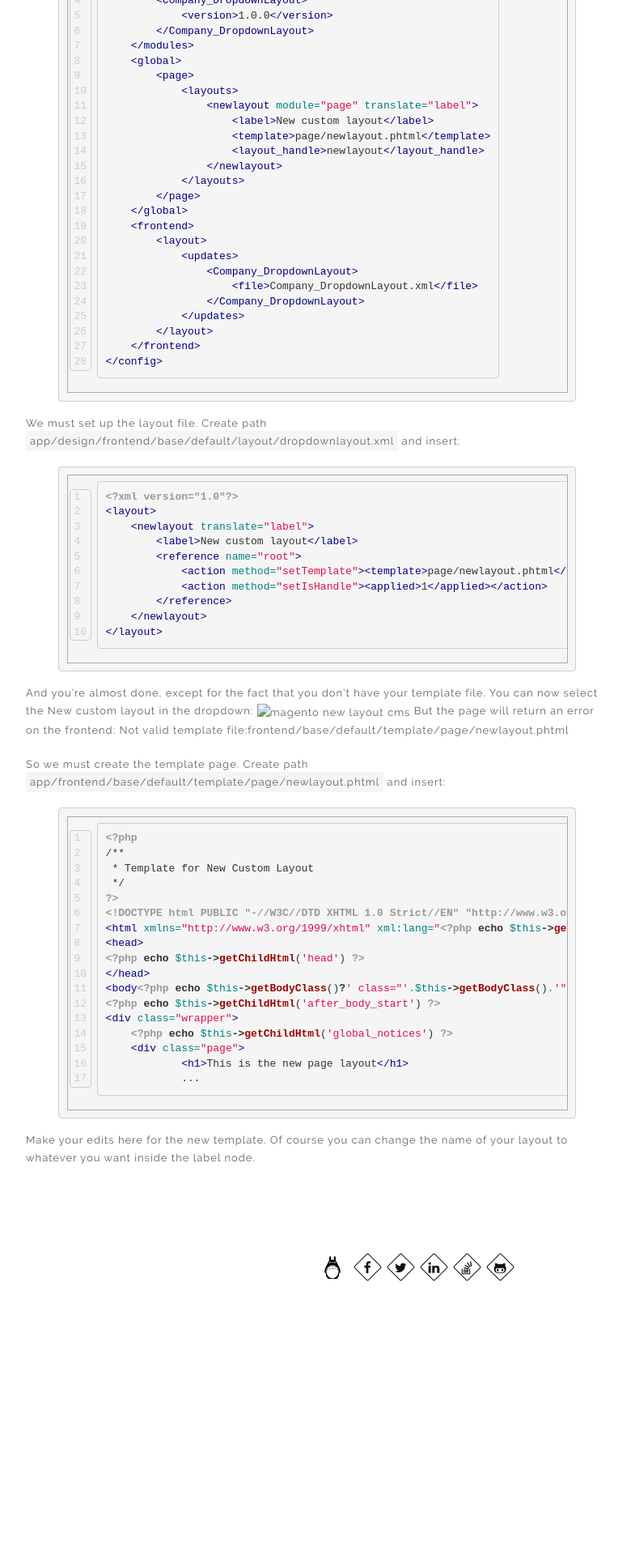
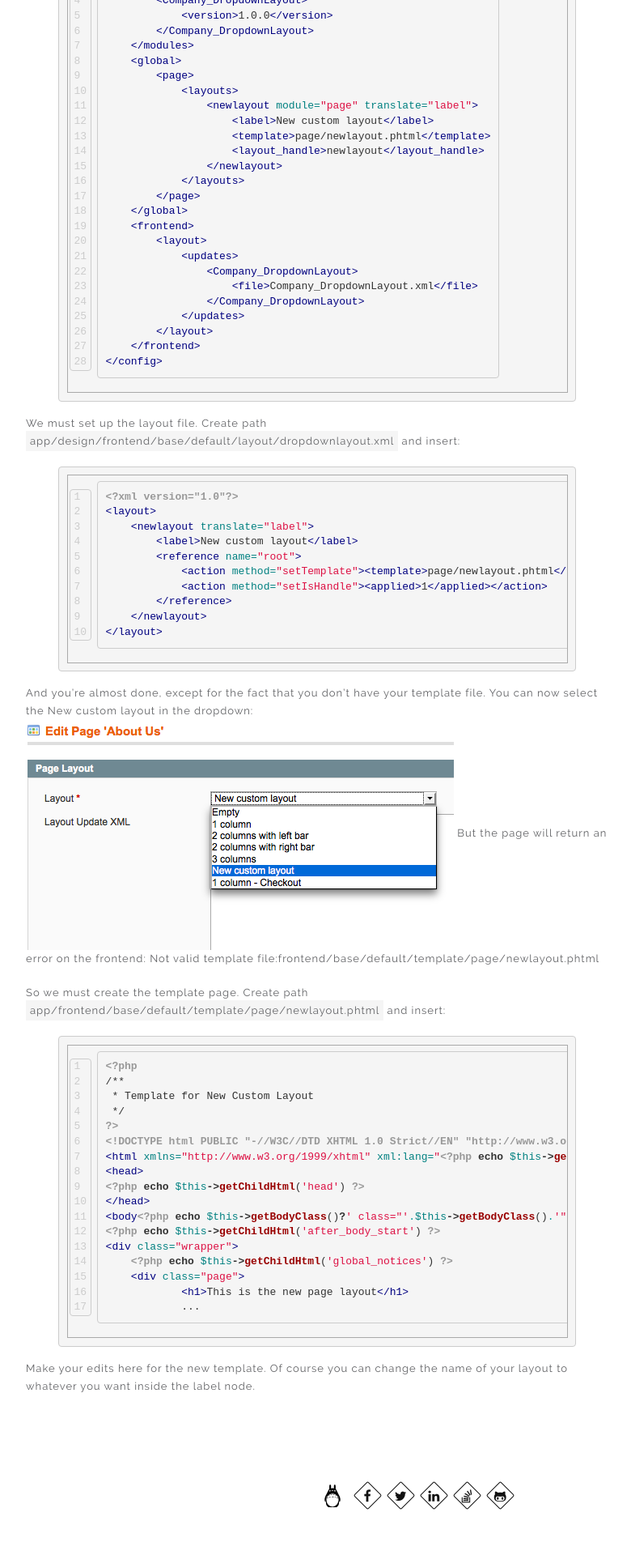
Before and after one commit to ClaudiuCreanga/ClaudiuCreanga.github.io, a Jekyll site: the page built from _posts/2015-07-30-magento-create-new-cms-layout.markdown, in a window 1280 px wide. Shown: the part 1068-2988 px from the top of the page at 81% size, without its empty margins (123-903 px from the left). Built offline with Jekyll 4.4.1, drawn with Linux system fonts in a browser that asks for light colours; nearby versions of some CDN libraries; comment, search, counter and statistics services are not loaded; before the commit the page ends 2706 px from its top, so only the background shows below that.

Commit message:
nothing here

```diff
--- a/_posts/2015-07-30-magento-create-new-cms-layout.markdown
+++ b/_posts/2015-07-30-magento-create-new-cms-layout.markdown
@@ -73,7 +73,7 @@ We must set up the layout file. Create path <span class="code">app/design/fronte
 </layout>
 {% endhighlight %}
 And you're almost done, except for the fact that you don't have your template file. You can now select the New custom layout in the dropdown:
-<img class="post-image" src="{{ "assets/images/post-images/new-layout.jpg" | prepend: site.baseurl }}" alt="magento new layout cms" />
+<img class="post-image" src="{{ "/assets/images/post-images/new-layout.jpg" | prepend: site.baseurl }}" alt="magento new layout cms" />
 But the page will return an error on the frontend: Not valid template file:frontend/base/default/template/page/newlayout.phtml
 
 So we must create the template page. Create path <span class="code">app/frontend/base/default/template/page/newlayout.phtml</span> and insert:
```
